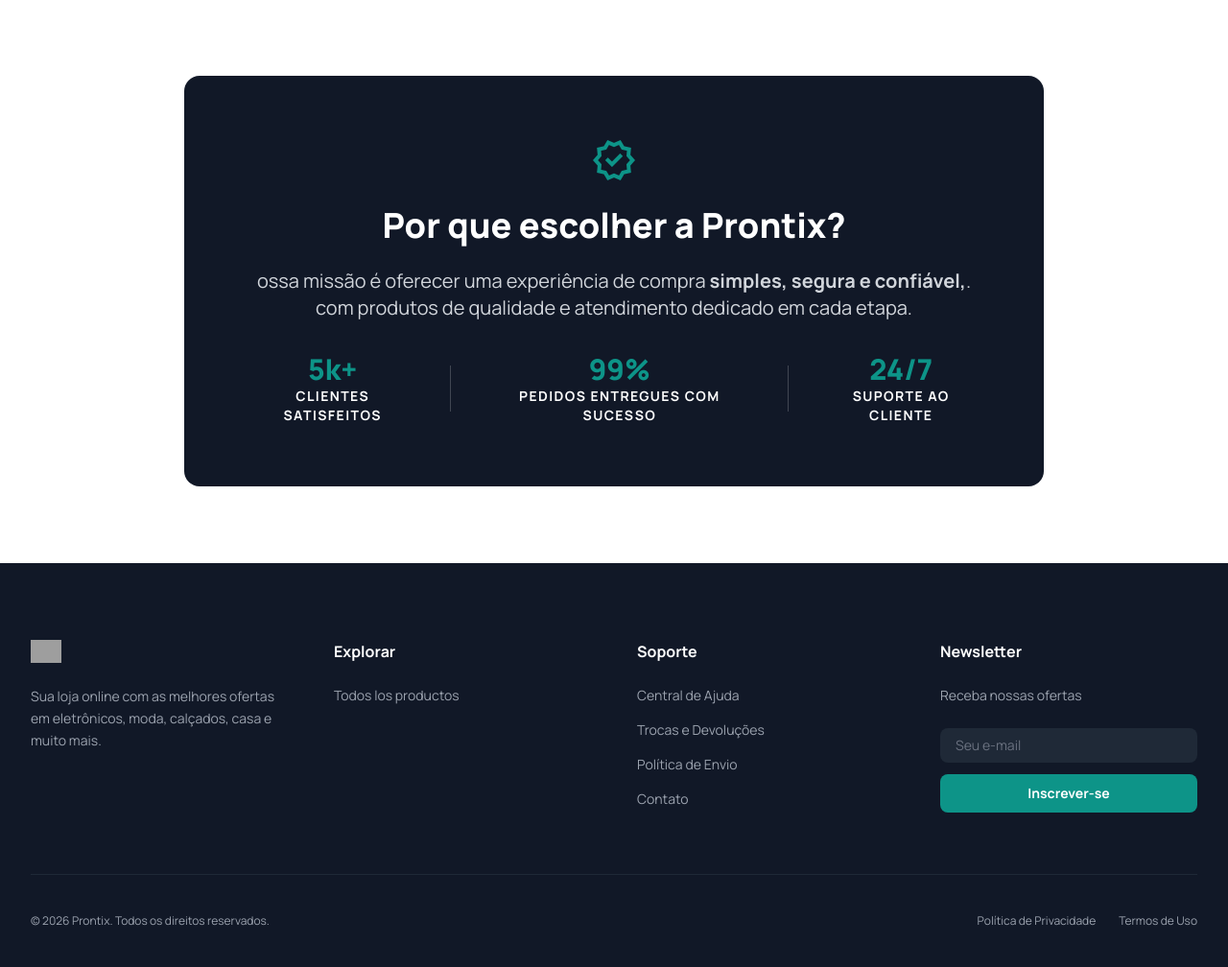
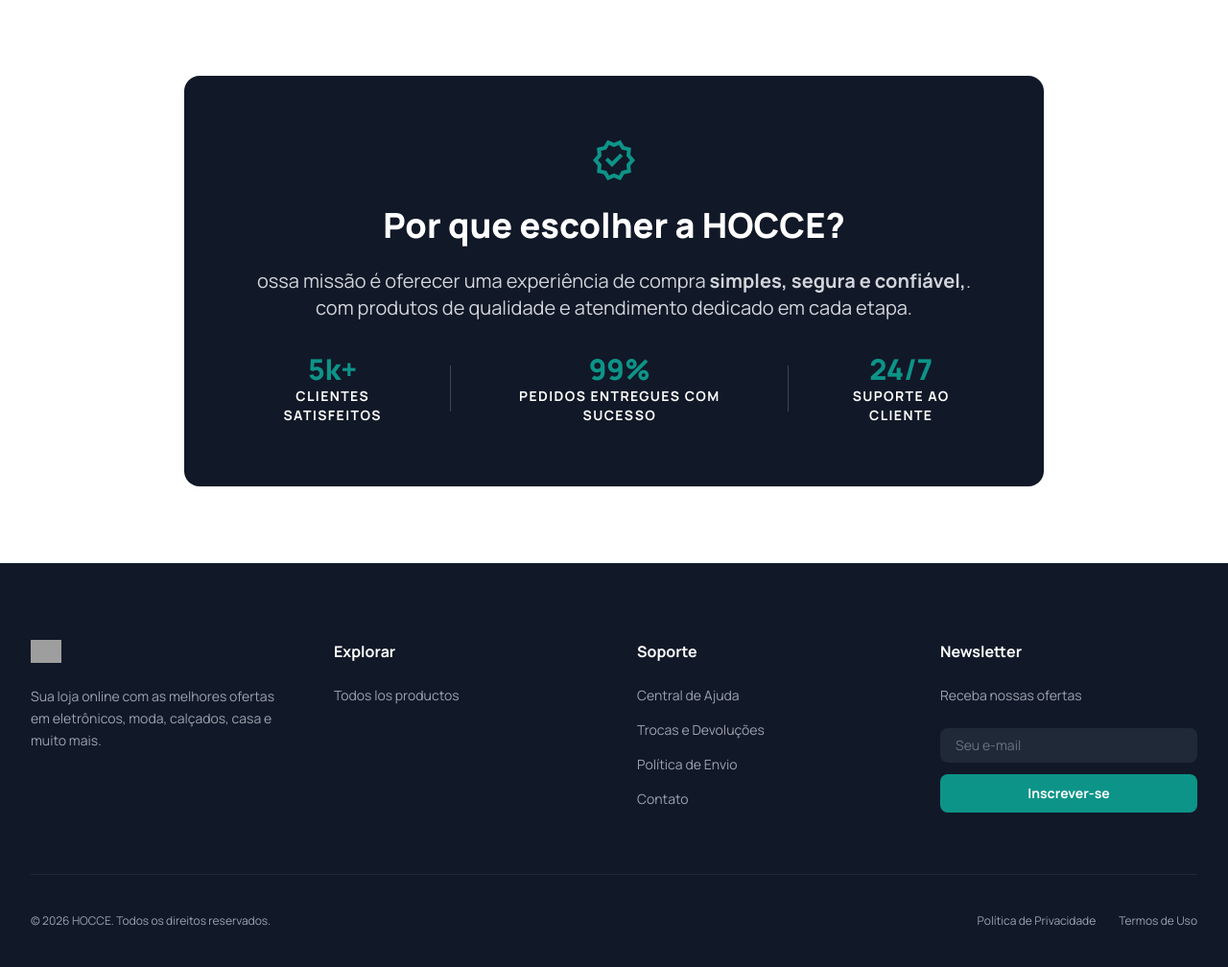
Before and after one commit to KeinnerMaster/Prontix-django, a Django app: page /about/ in a window 1280 px wide. Shown: the part 1862-2870 px from the top of the page at 96% size. Run offline with Django 5.2, Linux system fonts and the light colour scheme; some libraries are stand-ins or nearby versions; grey boxes are pictures that could not be loaded.

Commit message:
Aplicar branding HOCCE (logo, favicon, nombre) en todos los templates

```diff
--- a/tienda/templates/tienda/about.html
+++ b/tienda/templates/tienda/about.html
@@ -3,7 +3,8 @@
 <head>
     <meta charset="UTF-8">
     <meta name="viewport" content="width=device-width, initial-scale=1.0">
-    <title>Prontix - Nuestra Historia</title>
+    <title>HOCCE - Nuestra Historia</title>
+    <link rel="icon" type="image/png" href="https://res.cloudinary.com/nck1eugv/image/upload/e_trim/v1784158962/ChatGPT_Image_15_jul_2026_20_42_32_mm2nfi.png">
     <script src="https://cdn.tailwindcss.com"></script>
     <link href="https://fonts.googleapis.com/css2?family=Manrope:wght@300;400;500;600;700;800&display=swap" rel="stylesheet">
     <link rel="stylesheet" href="https://fonts.googleapis.com/css2?family=Material+Symbols+Outlined:opsz,wght,FILL,GRAD@20..48,100..700,0..1,0..1" />
@@ -25,7 +26,7 @@
             <div class="flex justify-between items-center h-20">
                 <!-- Logo -->
                 <a href="{% url 'index' %}" class="flex items-center space-x-2">
-                    <img src="https://res.cloudinary.com/nck1eugv/image/upload/e_trim/v1783978936/ChatGPT_Image_13_jul_2026_18_41_21_d5078b.png" alt="Prontix" class="h-10">
+                    <img src="https://res.cloudinary.com/nck1eugv/image/upload/e_trim/v1784155878/ChatGPT_Image_15_jul_2026_19_51_12_ahiz8f.png" alt="hocce" class="h-10">
                 </a>
 
                 <!-- Menú escritorio -->
@@ -105,14 +106,14 @@
             <div class="max-w-6xl mx-auto">
                 <div class="grid lg:grid-cols-2 gap-16 items-center">
                     <div>
-                        <h4 class="text-primary font-bold uppercase tracking-widest text-sm mb-4">PRONTIX</h4>
+                        <h4 class="text-primary font-bold uppercase tracking-widest text-sm mb-4">HOCCE</h4>
                         <h2 class="text-3xl md:text-5xl font-extrabold text-gray-900 mb-6">
                            Uma loja criada pensando em você
                         </h2>
                         <div class="space-y-6 text-gray-600 text-lg">
-                            <p>A Prontix nasceu com um objetivo simples: tornar as compras online mais fáceis, rápidas e seguras. Desde o primeiro dia, buscamos oferecer produtos selecionados com excelente custo-benefício, acompanhando as principais tendências em tecnologia, moda, casa e muito mais.</p>
+                            <p>A HOCCE nasceu com um objetivo simples: tornar as compras online mais fáceis, rápidas e seguras. Desde o primeiro dia, buscamos oferecer produtos selecionados com excelente custo-benefício, acompanhando as principais tendências em tecnologia, moda, casa e muito mais.</p>
                             <p>Trabalhamos com fornecedores confiáveis e realizamos um rigoroso processo de seleção para garantir qualidade, preços competitivos e uma experiência de compra excepcional.</p>
-                            <p>Hoje, milhares de clientes escolhem a Prontix pela confiança, praticidade e pelo compromisso em entregar sempre o melhor.</p>
+                            <p>Hoje, milhares de clientes escolhem a HOCCE pela confiança, praticidade e pelo compromisso em entregar sempre o melhor.</p>
                         </div>
                     </div>
                     <div>
@@ -163,7 +164,7 @@
                 <div class="absolute top-0 right-0 -mr-20 -mt-20 w-64 h-64 bg-primary/20 rounded-full blur-3xl"></div>
                 <div class="absolute bottom-0 left-0 -ml-20 -mb-20 w-64 h-64 bg-primary/10 rounded-full blur-3xl"></div>
                 <span class="material-symbols-outlined text-primary text-5xl mb-6">verified</span>
-                <h2 class="text-3xl md:text-4xl font-black mb-6 relative z-10">Por que escolher a Prontix?</h2>
+                <h2 class="text-3xl md:text-4xl font-black mb-6 relative z-10">Por que escolher a HOCCE?</h2>
                 <p class="text-lg md:text-xl text-gray-300 mb-8 relative z-10">
                     ossa missão é oferecer uma experiência de compra <strong>simples, segura e confiável,</strong>. com produtos de qualidade e atendimento dedicado em cada etapa.
                 </p>
@@ -194,7 +195,7 @@
                 <div class="flex flex-col gap-6">
                     <div class="flex items-center gap-2 text-white">
                         <a href="{% url 'index' %}" class="flex items-center gap-2">
-                            <img src="https://res.cloudinary.com/nck1eugv/image/upload/e_trim/v1783983437/prontix_white_text_v2_kugs6x.png" alt="Prontix" class="h-6">
+                            <img src="https://res.cloudinary.com/nck1eugv/image/upload/e_trim/v1784156162/ChatGPT_Image_15_jul_2026_19_55_56_uftxs1.png" alt="hocce" class="h-6">
                         </a>
                     </div>
                     <p class="text-sm leading-relaxed">
@@ -227,7 +228,7 @@
                 </div>
             </div>
             <div class="flex flex-col md:flex-row items-center justify-between pt-10 border-t border-gray-800 text-xs">
-                <p>© 2026 Prontix. Todos os direitos reservados.</p>
+                <p>© 2026 HOCCE. Todos os direitos reservados.</p>
                 <div class="flex gap-6 mt-4 md:mt-0">
                     <a class="hover:text-white" href="{% url 'privacy' %}">Política de Privacidade</a>
                     <a class="hover:text-white" href="{% url 'privacy' %}">Termos de Uso</a>
--- a/tienda/templates/tienda/order-confirmed.html
+++ b/tienda/templates/tienda/order-confirmed.html
@@ -3,7 +3,8 @@
 <head>
     <meta charset="UTF-8">
     <meta name="viewport" content="width=device-width, initial-scale=1.0">
-    <title>Prontix - Pedido confirmado</title>
+    <title>HOCCE - Pedido confirmado</title>
+    <link rel="icon" type="image/png" href="https://res.cloudinary.com/nck1eugv/image/upload/e_trim/v1784158962/ChatGPT_Image_15_jul_2026_20_42_32_mm2nfi.png">
     <script src="https://cdn.tailwindcss.com"></script>
     <link href="https://fonts.googleapis.com/css2?family=Manrope:wght@300;400;500;600;700;800&display=swap" rel="stylesheet">
     <link rel="stylesheet" href="https://fonts.googleapis.com/css2?family=Material+Symbols+Outlined:opsz,wght,FILL,GRAD@20..48,100..700,0..1,0..1" />
@@ -19,7 +20,7 @@
     <header class="bg-white shadow-sm border-b border-gray-200">
         <div class="max-w-7xl mx-auto px-4 sm:px-6 lg:px-8 h-20 flex items-center">
             <a href="{% url 'index' %}" class="flex items-center space-x-2">
-                <img src="https://res.cloudinary.com/nck1eugv/image/upload/e_trim/v1783978936/ChatGPT_Image_13_jul_2026_18_41_21_d5078b.png" alt="Prontix" class="h-10">
+                <img src="https://res.cloudinary.com/nck1eugv/image/upload/e_trim/v1784155878/ChatGPT_Image_15_jul_2026_19_51_12_ahiz8f.png" alt="hocce" class="h-10">
             </a>
         </div>
     </header>
```
Also changed, not shown: tienda/templates/tienda/catalogo.html (+5 -4 lines), tienda/templates/tienda/checkout.html (+5 -4 lines), tienda/templates/tienda/contact.html (+5 -4 lines), tienda/templates/tienda/faq.html (+5 -4 lines), tienda/templates/tienda/privacy-policy.html (+5 -4 lines), tienda/templates/tienda/product-detail.html (+5 -4 lines), tienda/templates/tienda/shopping-cart.html (+5 -4 lines), tienda/templates/tienda/index.html (line endings or trailing spaces).
